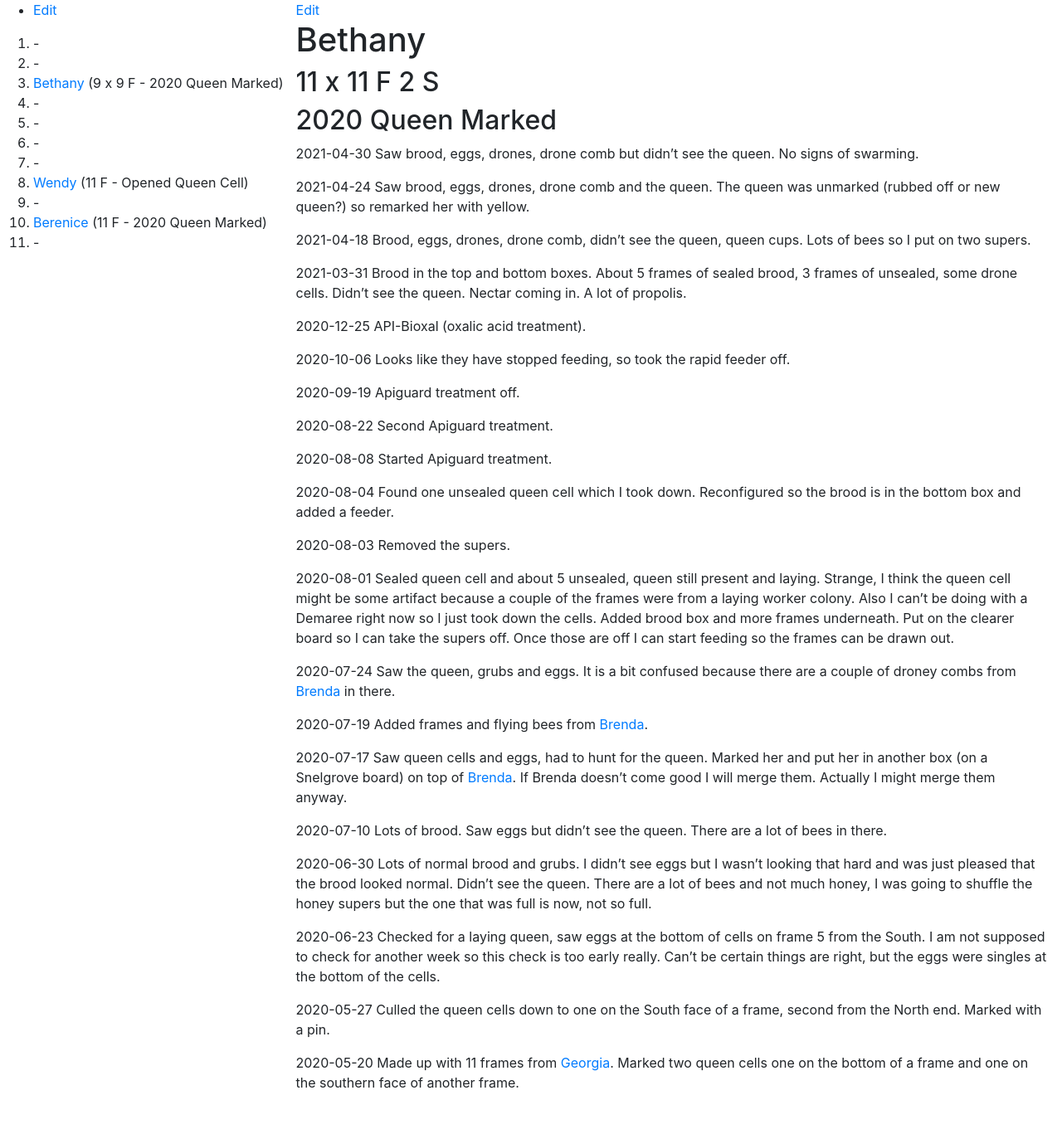
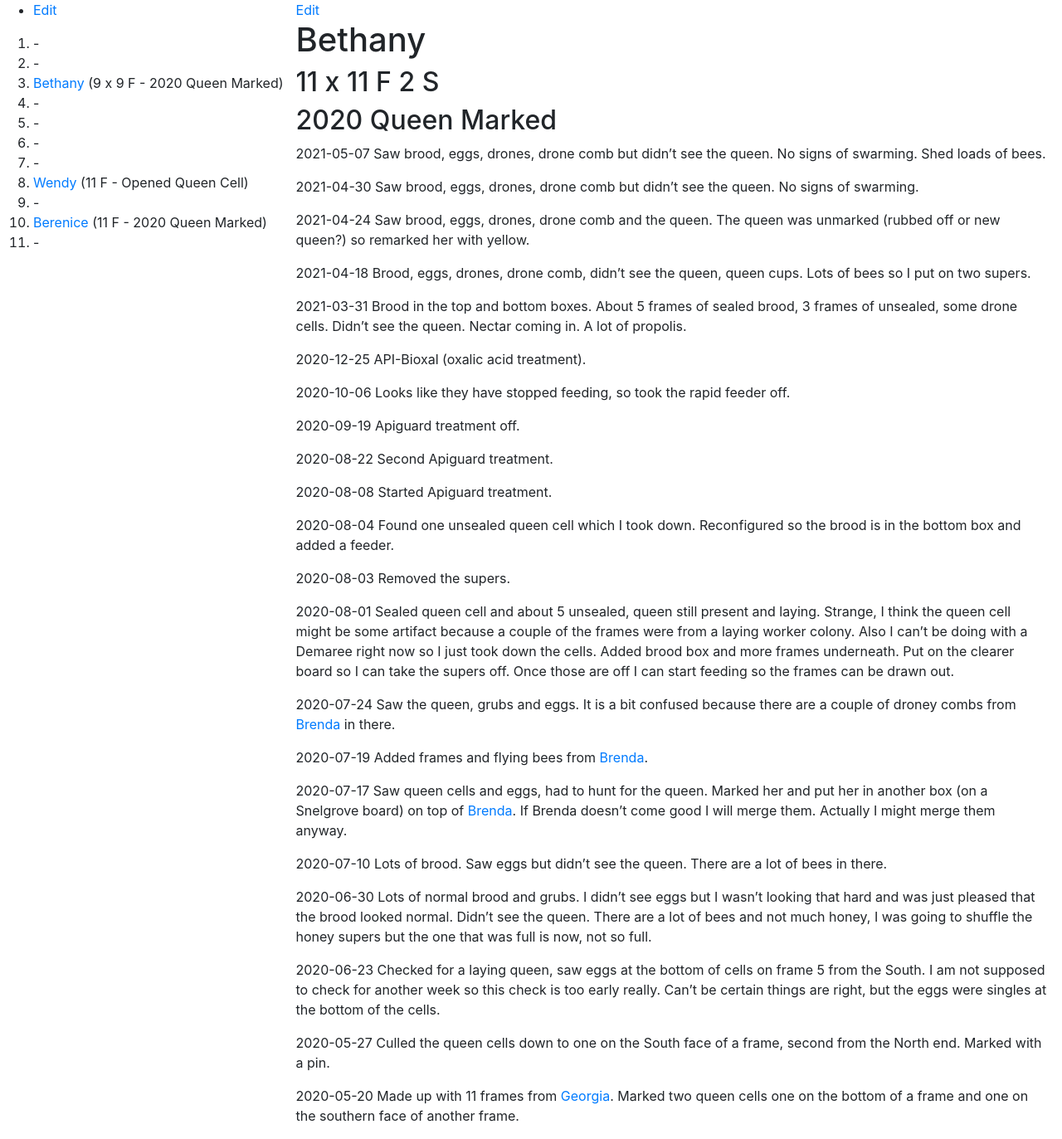
Before and after one commit to joejcollins/rhapsody-angel, a Jekyll site: the page built from queens/2020-bethany.md, in a window 1280 px wide. Shown: the whole page at 83% size. Built offline with Jekyll 4.4.1, drawn with Linux system fonts in a browser that asks for light colours; our own code applies the rules of GitHub Pages for plain Markdown files; before the commit the page ends 1333 px from its top, so only the background shows below that.

Commit message:
Swarm check

```diff
--- a/queens/2020-bethany.md
+++ b/queens/2020-bethany.md
@@ -1,6 +1,8 @@
 # Bethany
 ## 11 x 11 F 2 S
 ## 2020 Queen Marked
+
+2021-05-07 Saw brood, eggs, drones, drone comb but didn't see the queen.  No signs of swarming.  Shed loads of bees.
 
 2021-04-30 Saw brood, eggs, drones, drone comb but didn't see the queen.  No signs of swarming.
 
```
Also changed, not shown: queens/2020-berenice.md (+2 -0 lines).
